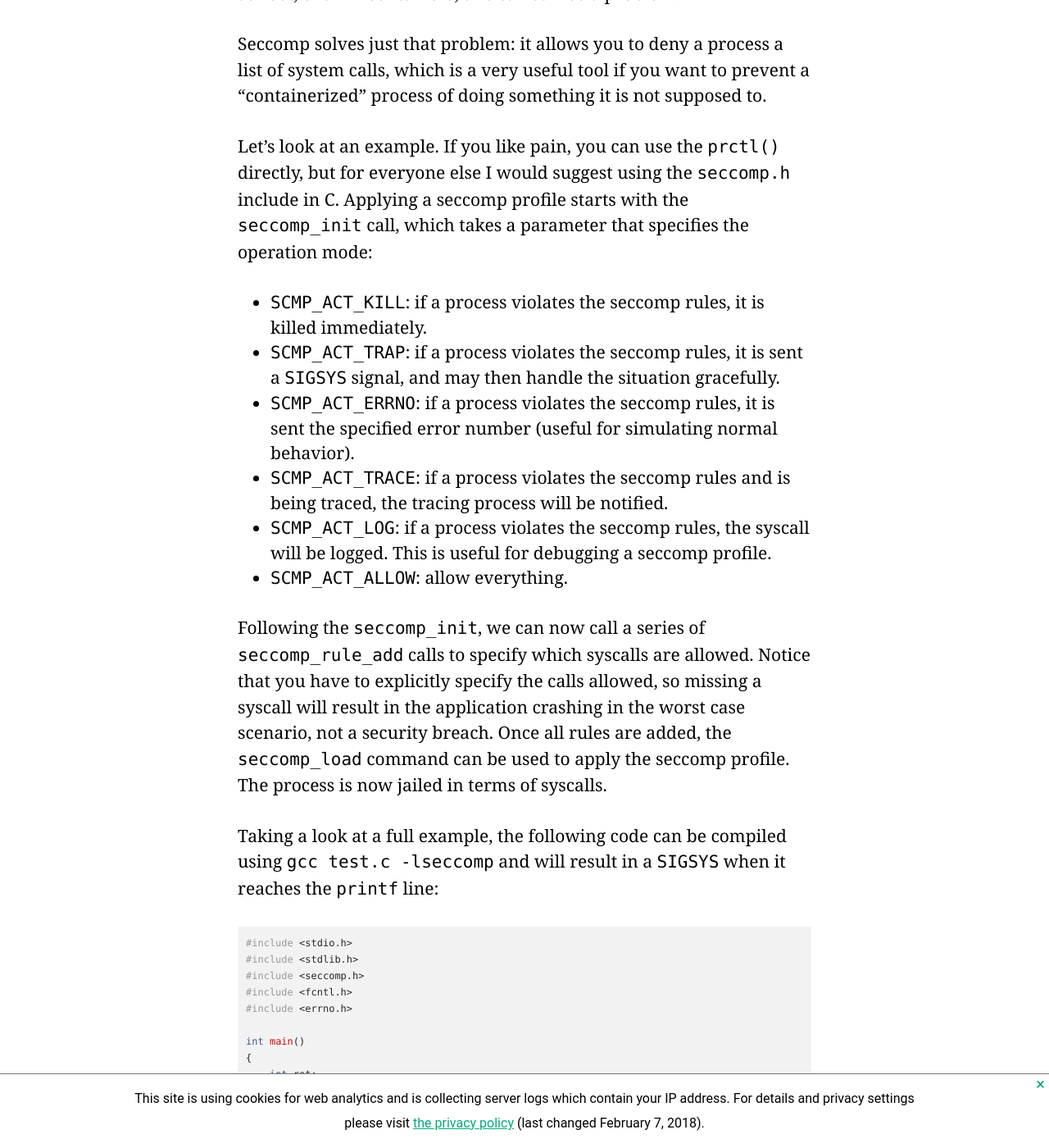
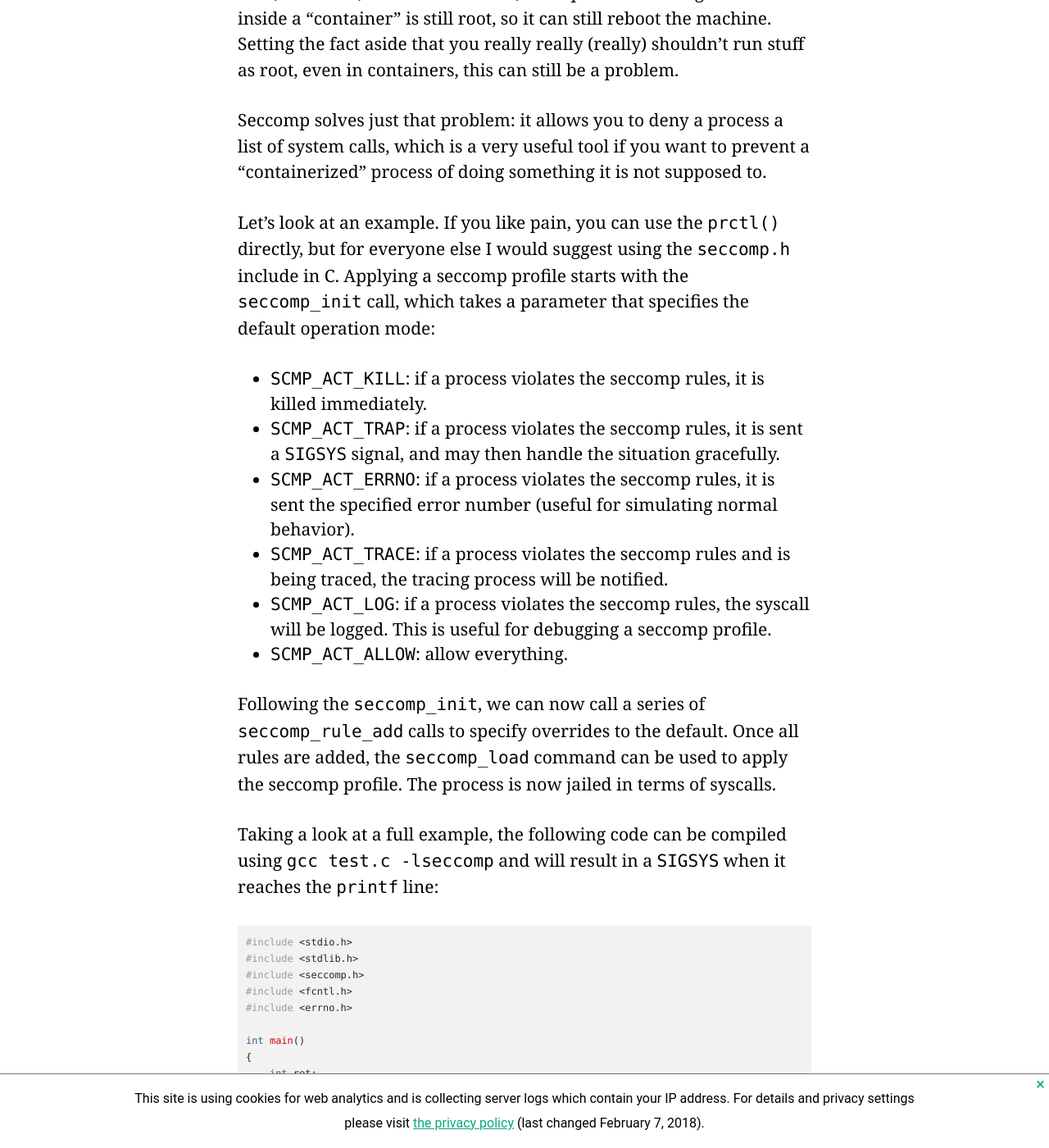
Before and after one commit to Moniter123/build-cdn, a Jekyll site: the page built from _posts/2018-02-06-under-the-hood-of-docker.md, in a window 1280 px wide and 1400 px high, scrolled down 8490 px. Shown: the whole window at 82% size. Built offline with Jekyll 4.4.1, drawn with Linux system fonts in a browser that asks for light colours; some of the changed text lies outside the part shown.

Commit message:
Fixed factual error

```diff
--- a/_posts/2018-02-06-under-the-hood-of-docker.md
+++ b/_posts/2018-02-06-under-the-hood-of-docker.md
@@ -228,7 +230,7 @@
 
 Let's look at an example. If you like pain, you can use the `prctl()` directly, but for everyone else I would
 suggest using the `seccomp.h` include in C. Applying a seccomp profile starts with the `seccomp_init` call, which takes
-a parameter that specifies the operation mode:
+a parameter that specifies the default operation mode:
 
 - `SCMP_ACT_KILL`: if a process violates the seccomp rules, it is killed immediately.
 - `SCMP_ACT_TRAP`: if a process violates the seccomp rules, it is sent a `SIGSYS` signal, and may then handle the situation gracefully.
@@ -237,10 +239,9 @@
 - `SCMP_ACT_LOG`: if a process violates the seccomp rules, the syscall will be logged. This is useful for debugging a seccomp profile.
 - `SCMP_ACT_ALLOW`: allow everything.
 
-Following the `seccomp_init`, we can now call a series of `seccomp_rule_add` calls to specify which syscalls are
-allowed. Notice that you have to explicitly specify the calls allowed, so missing a syscall will result in the
-application crashing in the worst case scenario, not a security breach. Once all rules are added, the `seccomp_load`
-command can be used to apply the seccomp profile. The process is now jailed in terms of syscalls.
+Following the `seccomp_init`, we can now call a series of `seccomp_rule_add` calls to specify overrides to the default.
+Once all rules are added, the `seccomp_load` command can be used to apply the seccomp profile. The process is now jailed
+in terms of syscalls.
 
 Taking a look at a full example, the following code can be compiled using `gcc test.c -lseccomp` and will result in a
 `SIGSYS` when it reaches the `printf` line:
```
Also changed, not shown: other parts of _posts/2018-02-06-under-the-hood-of-docker.md (+2 -0 lines), assets/img/facebook-share-image.png, assets/img/facebook-share-image.svg, assets/img/social-share-default.png.
